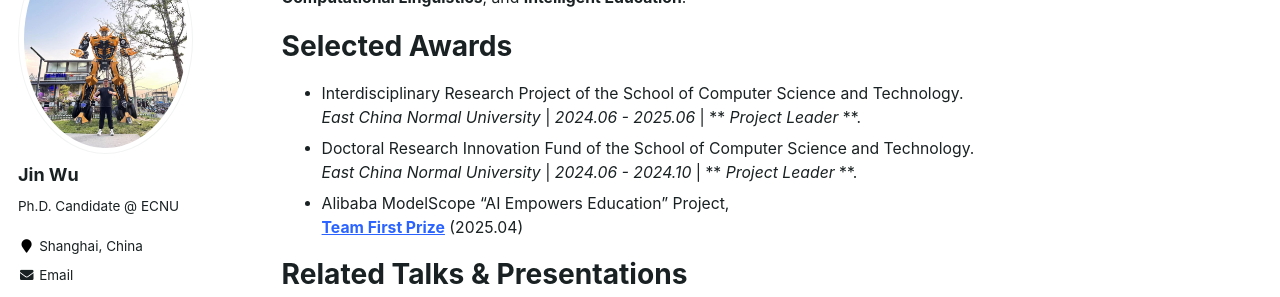
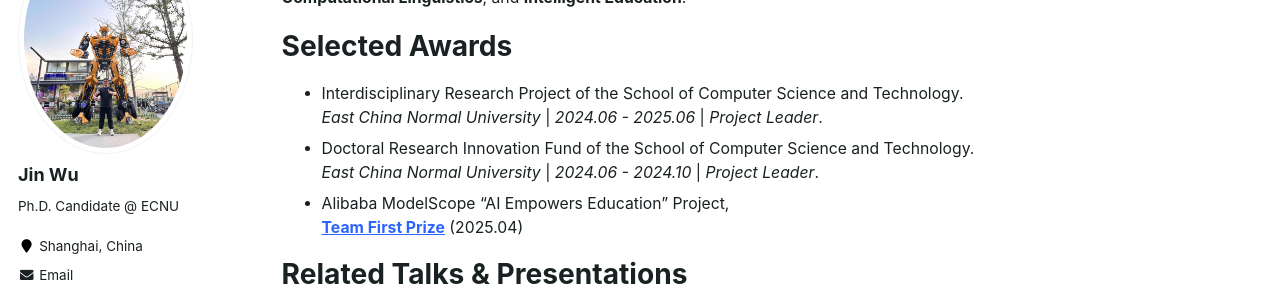
Before and after one commit to WooTzins/WooTzins.github.io, a Jekyll site: the page built from _pages/about.md, in a window 1280 px wide and 992 px high. Shown: the part 193-490 px from the top of the window. Built offline with Jekyll 4.4.1, drawn with Linux system fonts in a browser that asks for light colours.

```diff
--- a/_pages/about.md
+++ b/_pages/about.md
@@ -15,9 +15,9 @@ Selected Awards
 ======
 
 * Interdisciplinary Research Project of the School of Computer Science and Technology. \\
-  *East China Normal University* | *2024.06 - 2025.06* | ** *Project Leader* **.
+  *East China Normal University* | *2024.06 - 2025.06* | *Project Leader*.
 * Doctoral Research Innovation Fund of the School of Computer Science and Technology. \\
-  *East China Normal University* | *2024.06 - 2024.10* | ** *Project Leader* **.
+  *East China Normal University* | *2024.06 - 2024.10* | *Project Leader*.
 * Alibaba ModelScope "AI Empowers Education" Project, \\
   **[Team First Prize](./files/ALIBABA_MODELSCOPE_TEAM_PRIZE.pdf)** (2025.04)
 
```
